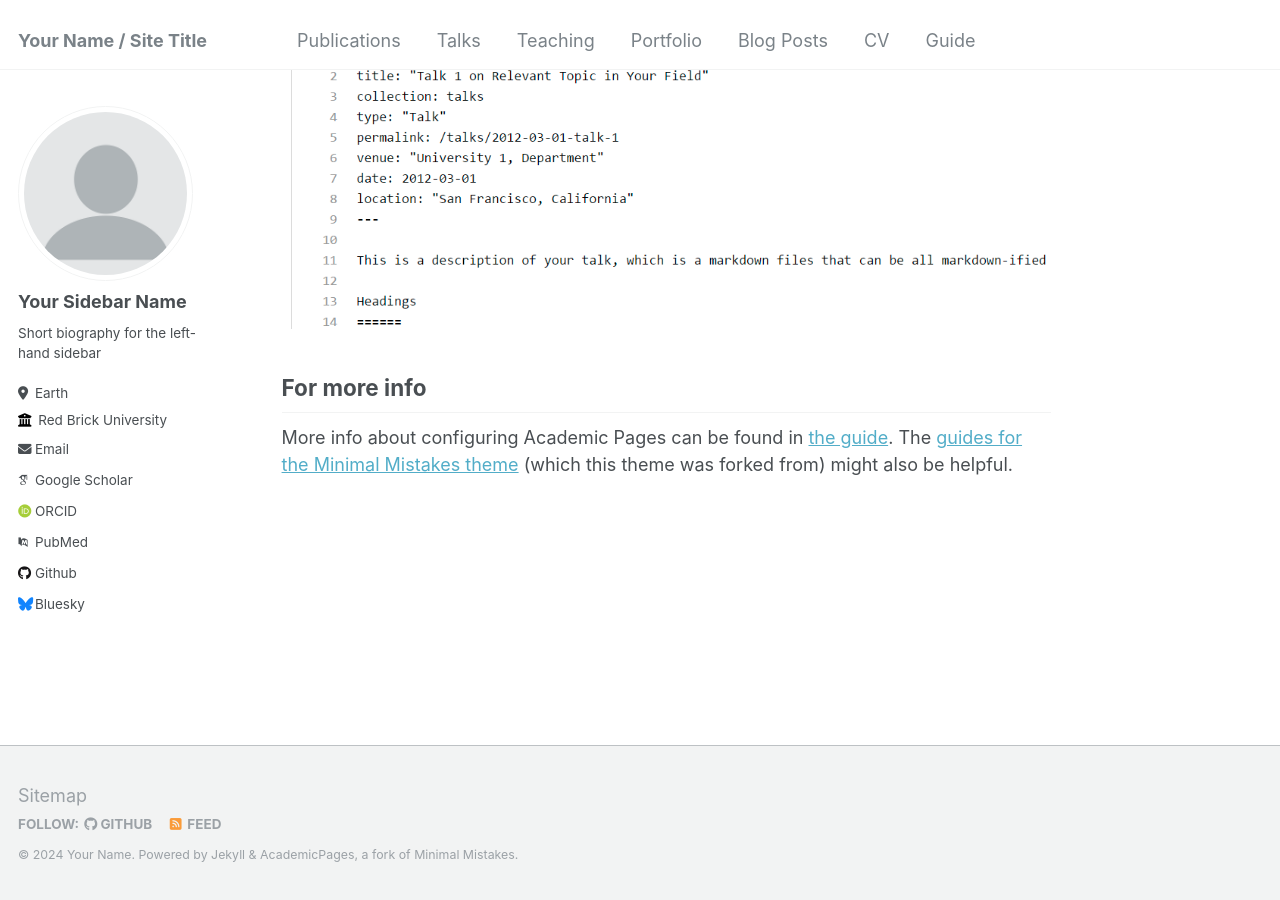
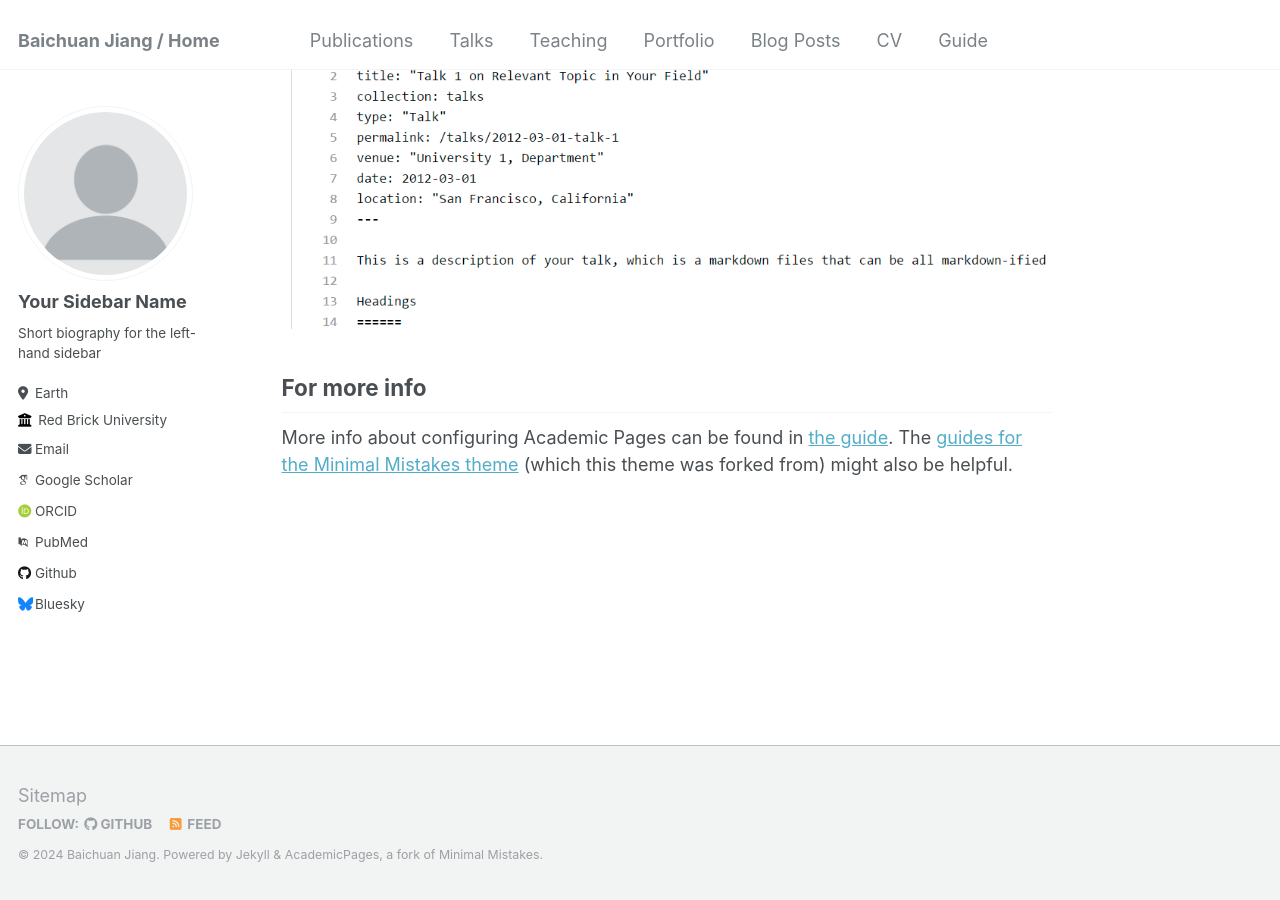
Before and after one commit to bcjiang/bcjiang.github.io, a Jekyll site: the page built from _pages/about.md, in a window 1280 px wide and 900 px high, scrolled down 2660 px. Built offline with Jekyll 4.4.1, drawn with Linux system fonts in a browser that asks for light colours; some web fonts are replaced.

Commit message:
Update _config.yml - add name

```diff
--- a/_config.yml
+++ b/_config.yml
@@ -8,9 +8,9 @@
 
 # Basic Site Settings
 locale                   : "en-US"
-title                    : "Your Name / Site Title"
+title                    : "Baichuan Jiang / Home"
 title_separator          : "-"
-name                     : &name "Your Name"
+name                     : &name "Baichuan Jiang"
 description              : &description "personal description"
 url                      : https://academicpages.github.io # the base hostname & protocol for your site e.g. "https://mmistakes.github.io"
 baseurl                  : "" # the subpath of your site, e.g. "/blog"
```
